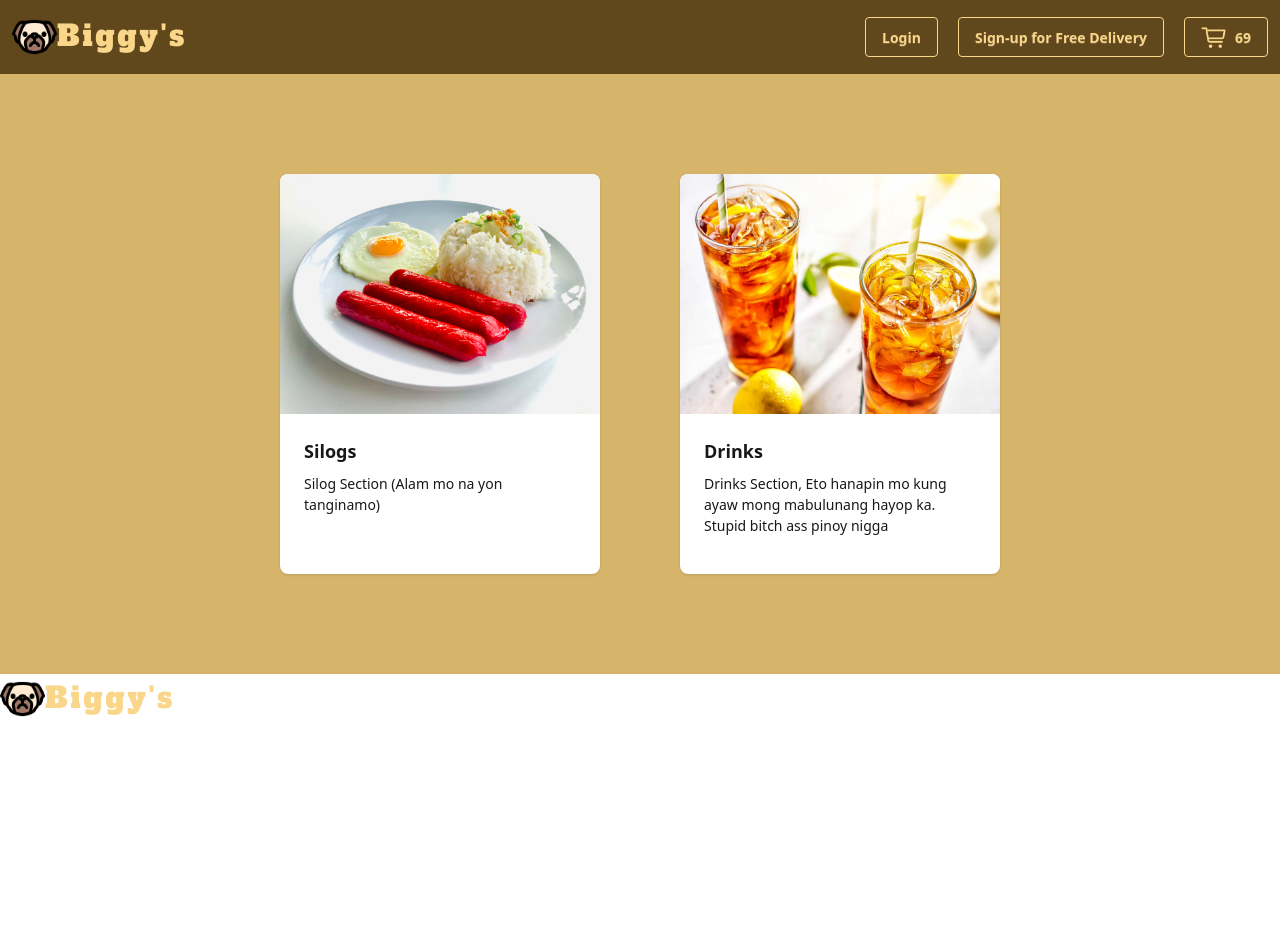
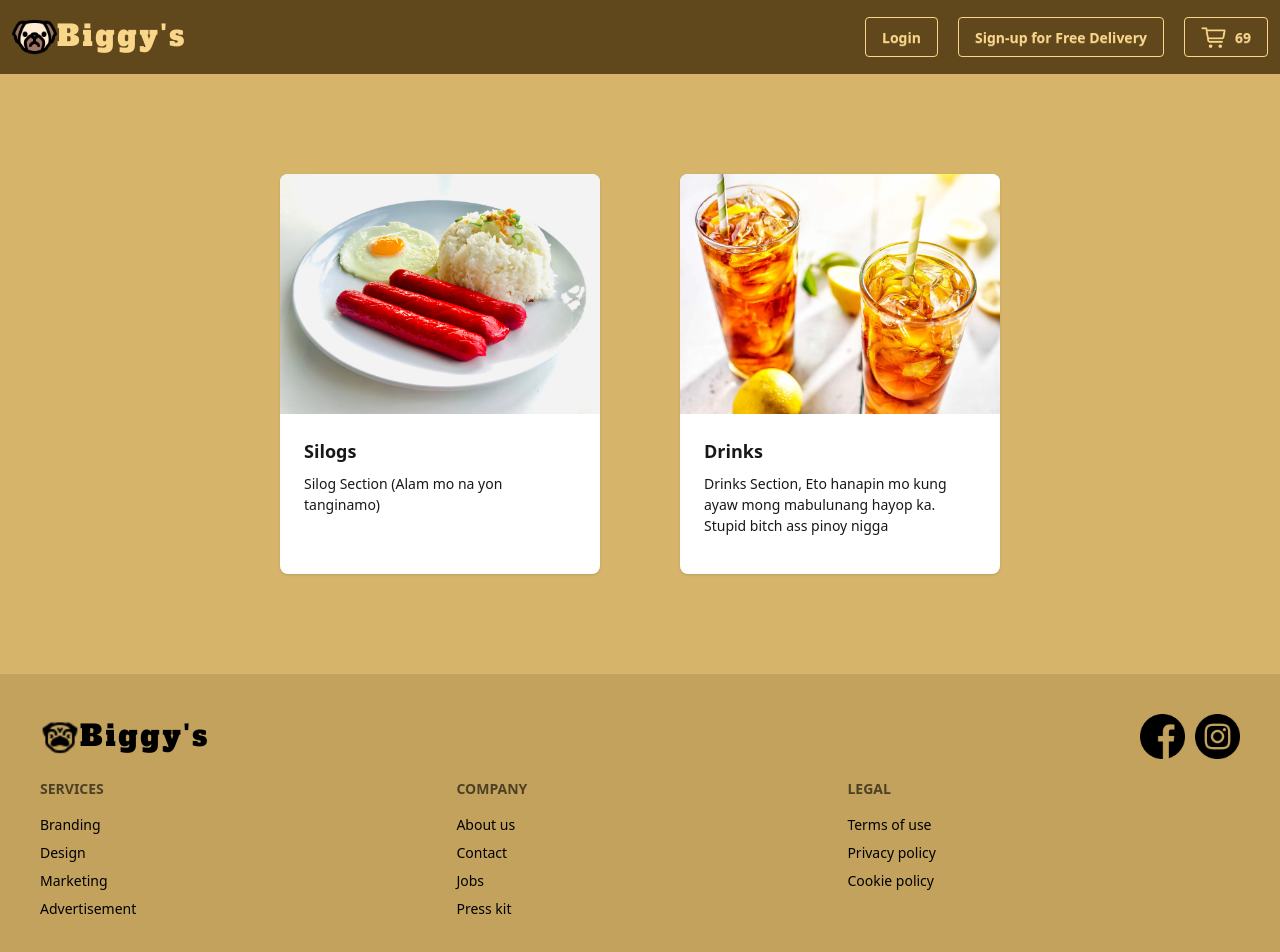
Before and after one commit to zozo0329/Biggys, a React (Vite) app: page / in a window 1280 px wide. Shown: the top 952 px of the page. Before the commit the page ends 800 px from the top, so only its background shows below. Built offline with nearby package versions, Linux system fonts and the light colour scheme.

Commit message:
footer fixed

```diff
--- a/src/Components/Footer/Footer.jsx
+++ b/src/Components/Footer/Footer.jsx
@@ -1,10 +1,13 @@
 import React from "react";
 import FooterLogo from "./FooterLogo/FooterLogo";
+import FooterDescription from "./FooterDescription/FooterDescription";
 
 const Footer = () => {
   return (
-    <div>
+    <div className=" flex flex-col justify-center  gap-5 p-10 bg-[#c2a25c]">
       <FooterLogo />
+      <FooterDescription />
+      <p className="mt-10">© 2025 Biggy's</p>
     </div>
   );
 };
--- /dev/null
+++ b/src/Components/Footer/FooterDescription/FooterDescription.jsx
@@ -0,0 +1,32 @@
+import React from "react";
+
+const FooterDescription = () => {
+  return (
+    <>
+      <footer className="footer sm:footer-horizontal text-black">
+        <nav>
+          <h6 className="footer-title">Services</h6>
+          <a className="link link-hover">Branding</a>
+          <a className="link link-hover">Design</a>
+          <a className="link link-hover">Marketing</a>
+          <a className="link link-hover">Advertisement</a>
+        </nav>
+        <nav>
+          <h6 className="footer-title">Company</h6>
+          <a className="link link-hover">About us</a>
+          <a className="link link-hover">Contact</a>
+          <a className="link link-hover">Jobs</a>
+          <a className="link link-hover">Press kit</a>
+        </nav>
+        <nav>
+          <h6 className="footer-title">Legal</h6>
+          <a className="link link-hover">Terms of use</a>
+          <a className="link link-hover">Privacy policy</a>
+          <a className="link link-hover">Cookie policy</a>
+        </nav>
+      </footer>
+    </>
+  );
+};
+
+export default FooterDescription;
--- a/src/Components/Footer/FooterLogo/FooterLogo.jsx
+++ b/src/Components/Footer/FooterLogo/FooterLogo.jsx
@@ -1,10 +1,27 @@
 import React from "react";
-import HeaderLogo from "../../Header/HeaderLogo";
-
+import FbIcon from "../../../assets/Icons/facebook.png";
+import IgIcon from "../../../assets/Icons/instagram.png";
+import FooterLogoStyle from "./FooterLogo.module.css";
+import PugIcon from "../../../assets/pug.png";
 const FooterLogo = () => {
   return (
-    <div>
-      <HeaderLogo />
+    <div className={FooterLogoStyle.HERO}>
+      <div className={FooterLogoStyle.defaultStyle}>
+        <img src={PugIcon} alt="Pug Icon" />
+        <h1>Biggy's</h1>
+      </div>
+      <div className={FooterLogoStyle.icon}>
+        <a
+          href="https://www.facebook.com/share/1CSaGnbvxi/"
+          target="_blank"
+          rel="Go to Facebook Page"
+        >
+          <img src={FbIcon} alt="FacebookIcon" />
+        </a>
+        <a href="https://www.facebook.com/share/1CSaGnbvxi/" target="_blank">
+          <img src={IgIcon} alt="IGLogo" />
+        </a>
+      </div>
     </div>
   );
 };
--- /dev/null
+++ b/src/Components/Footer/FooterLogo/FooterLogo.module.css
@@ -0,0 +1,50 @@
+@import url("https://fonts.googleapis.com/css2?family=Alfa+Slab+One&display=swap");
+.HERO {
+  display: flex;
+  justify-content: space-between;
+  align-items: center;
+}
+.defaultStyle {
+  display: flex;
+  justify-content: center;
+  align-items: center;
+  padding: 0px;
+  margin: 0px;
+  transition: all 0.5s;
+}
+.defaultStyle img {
+  height: 40px;
+  padding: 0px;
+  margin: 0px;
+  cursor: pointer;
+}
+.defaultStyle h1 {
+  font-family: "Alfa Slab One", serif;
+  font-weight: 400;
+  font-style: normal;
+  font-size: 29px;
+  letter-spacing: 3px;
+  color: black;
+  padding: 0px;
+  margin: 0px;
+  cursor: pointer;
+}
+.icon {
+  display: flex;
+  align-items: center;
+  gap: 10px;
+}
+.icon img {
+  height: 45px;
+  width: 45px;
+  cursor: pointer;
+}
+@media (max-width: 640px) {
+  .defaultStyle h1 {
+    font-size: 20px;
+  }
+  .defaultStyle img {
+    height: 40px;
+    width: 35px;
+  }
+}
```
Also changed, not shown: src/assets/Icons/facebook.png (added), src/assets/Icons/instagram.png (added).
